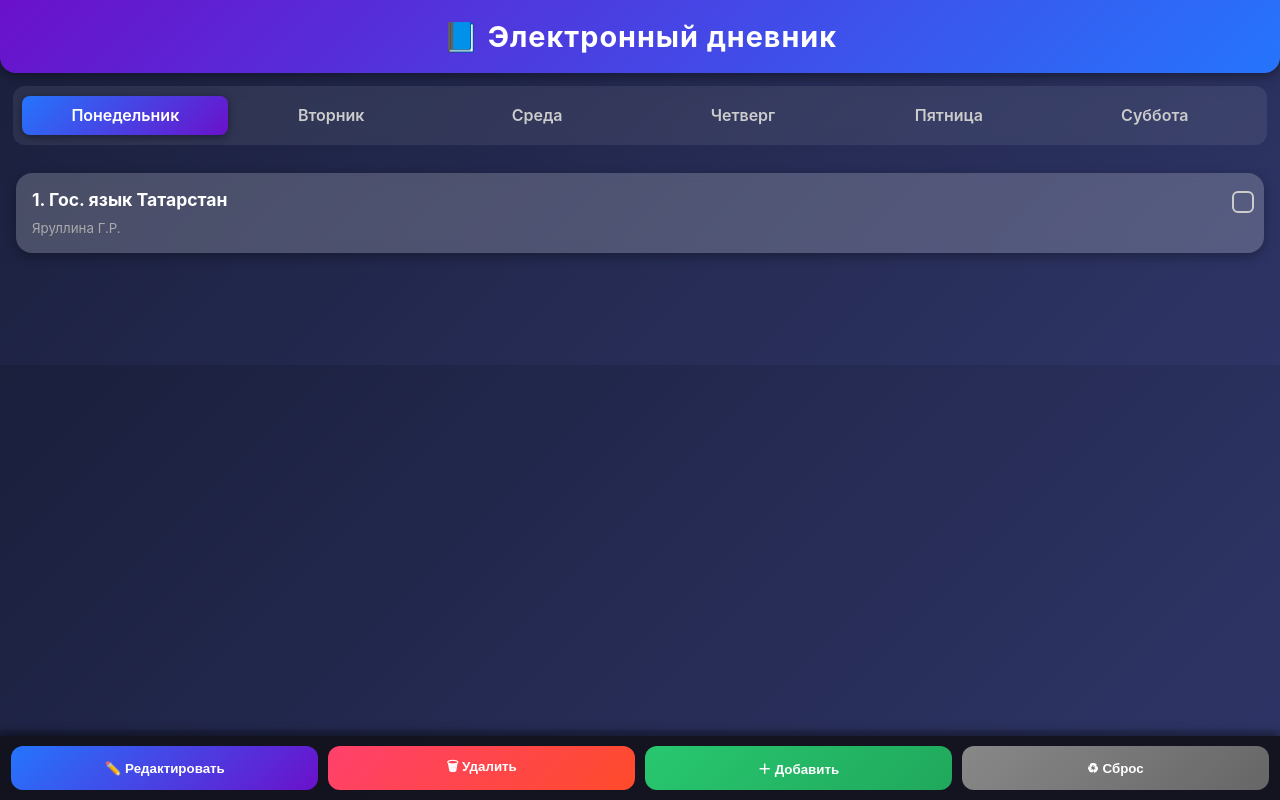
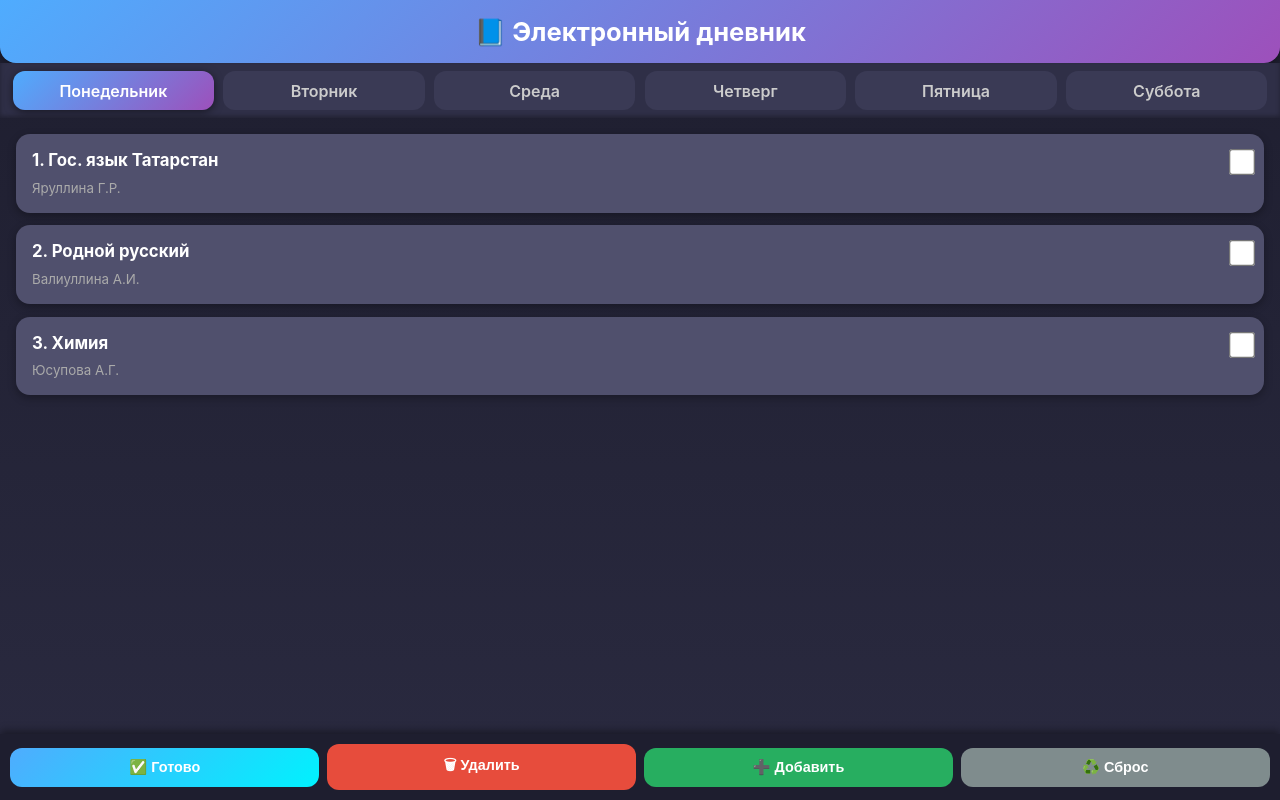
Before and after one commit to Romalakino/Dnevnik, a plain HTML site: page index.html in a window 1280 px wide. Both pictures are taken after a click on the button "✏️ Редактировать". Drawn offline with Linux system fonts and the light colour scheme.

Commit message:
Update index.html

```diff
--- a/index.html
+++ b/index.html
@@ -2,137 +2,134 @@
 <html lang="ru">
 <head>
   <meta charset="UTF-8">
-  <meta name="viewport" content="width=device-width, initial-scale=1.0">
-  <title>📘 Электронный дневник</title>
+  <meta name="viewport" content="width=device-width, initial-scale=1.0, maximum-scale=1.0, user-scalable=no">
+  <title>Электронный дневник</title>
   <style>
-    body {
+    /* Общий стиль */
+    html, body {
+      margin: 0;
+      padding: 0;
+      height: 100%;
       font-family: 'Inter', sans-serif;
-      margin: 0;
-      background: linear-gradient(135deg, #1a1f3c, #2e3566);
-      color: #eee;
-      -webkit-tap-highlight-color: transparent;
+      background: linear-gradient(180deg, #1e1e2f, #2a2a40);
+      color: #fff;
+      overflow-x: hidden;
     }
-    button { outline: none; border: none; }
+
     header {
-      background: linear-gradient(135deg, #6a11cb, #2575fc);
-      padding: 1.2rem;
+      background: linear-gradient(135deg, #4facfe, #9d50bb);
+      padding: 1rem;
       text-align: center;
       color: white;
-      font-size: 1.8rem;
+      font-size: 1.6rem;
       font-weight: bold;
-      letter-spacing: 1px;
-      box-shadow: 0 3px 12px rgba(0,0,0,0.4);
       border-bottom-left-radius: 16px;
       border-bottom-right-radius: 16px;
+      box-shadow: 0 2px 10px rgba(0,0,0,0.4);
     }
+
     .days {
       display: flex;
       overflow-x: auto;
-      padding: 0.6rem;
-      margin: 0.8rem;
-      background: rgba(255,255,255,0.08);
-      border-radius: 12px;
-      backdrop-filter: blur(6px);
+      background: #2f2f47;
+      padding: 0.5rem;
+      box-shadow: inset 0 -2px 4px rgba(0,0,0,0.3);
     }
+
     .day {
       flex: 1;
+      text-align: center;
       padding: 0.6rem;
-      text-align: center;
+      margin: 0 0.3rem;
+      border-radius: 12px;
+      background: #3a3a55;
+      color: #ccc;
       font-weight: 600;
       cursor: pointer;
-      border-radius: 8px;
-      transition: all 0.3s;
-      color: #ccc;
-      min-width: 100px;
+      transition: 0.3s;
+      white-space: nowrap;
     }
     .day.active {
-      background: linear-gradient(135deg, #2575fc, #6a11cb);
+      background: linear-gradient(135deg, #4facfe, #9d50bb);
       color: white;
-      box-shadow: 0 2px 8px rgba(0,0,0,0.4);
+      box-shadow: 0 2px 8px rgba(0,0,0,0.5);
     }
+
     .schedule {
       padding: 1rem;
-      padding-bottom: 6rem; /* Отступ снизу для видимости последнего предмета */
+      padding-bottom: 8rem; /* запас под нижнюю панель */
     }
+
     .lesson {
-      background: rgba(255,255,255,0.08);
-      margin-bottom: 1rem;
+      background: #3a3a55;
+      margin-bottom: 0.8rem;
       padding: 1rem;
-      border-radius: 16px;
-      backdrop-filter: blur(6px);
-      box-shadow: 0 4px 12px rgba(0,0,0,0.3);
-      cursor: pointer;
+      border-radius: 14px;
+      box-shadow: 0 3px 8px rgba(0,0,0,0.3);
       position: relative;
-      transition: transform 0.25s, background 0.3s;
+      transition: 0.3s;
     }
-    .lesson:hover { transform: translateY(-3px); }
     .lesson h4 {
       margin: 0 0 0.4rem 0;
-      font-size: 1.1rem;
-      color: #fff;
+      font-size: 1.05rem;
     }
-    .lesson small { color: #aaa; }
-    .lesson.edit-mode { background: rgba(255,255,255,0.2); }
+    .lesson small {
+      color: #aaa;
+    }
 
-    /* Кастомные чекбоксы */
+    .lesson.edit-mode {
+      background: #50506d;
+    }
+
     .edit-checkbox {
       position: absolute;
       top: 10px;
-      right: 10px;
-      appearance: none;
-      -webkit-appearance: none;
-      width: 22px;
-      height: 22px;
-      border: 2px solid #ccc;
-      border-radius: 6px;
-      background: transparent;
+      right: 12px;
+      width: 20px;
+      height: 20px;
+      accent-color: #4facfe; /* красивый цвет галочек */
+      transform: scale(1.3);
       cursor: pointer;
-      transition: all 0.25s;
-    }
-    .edit-checkbox:checked {
-      background: linear-gradient(135deg, #2575fc, #6a11cb);
-      border-color: #2575fc;
-      box-shadow: 0 0 6px rgba(37,117,252,0.6);
-    }
-    .edit-checkbox:checked::after {
-      content: "✔";
-      color: white;
-      font-size: 14px;
-      position: absolute;
-      top: 1px;
-      left: 4px;
     }
 
-    /* Нижняя панель кнопок */
+    /* Нижняя панель */
     .action-bar {
       position: fixed;
       bottom: 0;
       left: 0;
       right: 0;
-      background: rgba(20,20,30,0.95);
       display: flex;
       justify-content: space-around;
+      align-items: center;
+      background: #1e1e2f;
       padding: 0.6rem 0.4rem;
-      box-shadow: 0 -3px 10px rgba(0,0,0,0.4);
+      box-shadow: 0 -3px 8px rgba(0,0,0,0.4);
+      z-index: 999;
     }
+
     .action-btn {
       flex: 1;
-      margin: 0 0.3rem;
+      margin: 0 0.25rem;
+      border: none;
       border-radius: 12px;
-      background: linear-gradient(135deg, #2575fc, #6a11cb);
+      padding: 0.7rem;
+      font-weight: 600;
+      font-size: 0.9rem;
       color: white;
-      font-weight: 600;
-      padding: 0.7rem;
       cursor: pointer;
-      transition: transform 0.2s;
+      transition: 0.2s;
+      text-align: center;
+      white-space: nowrap;
     }
+
+    .edit-btn { background: linear-gradient(135deg,#4facfe,#00f2fe); }
+    .delete-btn { background: #e74c3c; }
+    .add-btn { background: #27ae60; }
+    .reset-btn { background: #7f8c8d; }
+
     .action-btn:active { transform: scale(0.95); }
-    .red { background: linear-gradient(135deg, #ff416c, #ff4b2b); }
-    .green { background: linear-gradient(135deg, #28c76f, #20a85c); }
-    .gray { background: linear-gradient(135deg, #888, #666); }
-    .hidden { display: none; }
 
-    /* Модалка */
+    /* Модальное окно */
     .modal {
       position: fixed;
       top: 0; left: 0;
@@ -141,38 +138,45 @@
       display: none;
       justify-content: center;
       align-items: center;
+      z-index: 1000;
     }
     .modal-content {
-      background: #2a2f4a;
-      padding: 1rem;
+      background: #2f2f47;
+      padding: 1.2rem;
       border-radius: 16px;
       width: 90%;
-      max-width: 400px;
+      max-height: 80%;
+      overflow-y: auto;
+      box-shadow: 0 4px 15px rgba(0,0,0,0.5);
       color: white;
-      animation: fadeIn 0.3s ease;
     }
-    @keyframes fadeIn {
-      from { opacity: 0; transform: translateY(20px); }
-      to { opacity: 1; transform: translateY(0); }
+    .modal-content h3 {
+      margin-top: 0;
     }
-    .modal-content h3 { margin-top: 0; }
     input, textarea {
       width: 100%;
-      padding: 0.5rem;
+      padding: 0.6rem;
       margin: 0.5rem 0;
+      border: none;
       border-radius: 8px;
-      border: none;
-      outline: none;
+      font-size: 1rem;
     }
-    textarea { resize: vertical; }
+    textarea { resize: none; min-height: 80px; }
+
     .close-btn {
-      background: #f44336;
-      color: white;
+      background: #e74c3c;
       border: none;
       padding: 0.5rem 1rem;
       border-radius: 8px;
+      color: white;
       cursor: pointer;
       float: right;
+    }
+
+    /* Убираем синюю подсветку на мобилках */
+    button, input, textarea {
+      outline: none !important;
+      -webkit-tap-highlight-color: transparent;
     }
   </style>
 </head>
@@ -181,15 +185,15 @@
   <div class="days" id="days"></div>
   <div class="schedule" id="schedule"></div>
 
-  <!-- Нижняя панель -->
+  <!-- Панель кнопок -->
   <div class="action-bar">
-    <button id="editBtn" class="action-btn">✏️ Редактировать</button>
-    <button id="deleteBtn" class="action-btn red hidden">🗑 Удалить</button>
-    <button id="addBtn" class="action-btn green hidden">＋ Добавить</button>
-    <button id="resetBtn" class="action-btn gray">♻ Сброс</button>
+    <button id="editBtn" class="action-btn edit-btn" onclick="toggleEditMode()">✏️ Редактировать</button>
+    <button id="deleteBtn" class="action-btn delete-btn hidden" onclick="deleteSelected()">🗑 Удалить</button>
+    <button id="addBtn" class="action-btn add-btn hidden" onclick="addLesson()">➕ Добавить</button>
+    <button id="resetBtn" class="action-btn reset-btn" onclick="resetData()">♻️ Сброс</button>
   </div>
 
-  <!-- Модалка -->
+  <!-- Модальное окно -->
   <div class="modal" id="modal">
     <div class="modal-content">
       <button class="close-btn" onclick="closeModal()">Закрыть</button>
@@ -197,110 +201,127 @@
       <textarea id="homework" placeholder="Домашнее задание"></textarea>
       <input type="date" id="deadline">
       <input type="number" id="grade" placeholder="Оценка (необязательно)">
-      <button onclick="saveLesson()" class="action-btn green">Сохранить</button>
+      <button class="action-btn edit-btn" onclick="saveLesson()">Сохранить</button>
     </div>
   </div>
 
   <script>
-    const daysOfWeek = ["Понедельник","Вторник","Среда","Четверг","Пятница","Суббота"];
+    const daysOfWeek = ["Понедельник", "Вторник", "Среда", "Четверг", "Пятница", "Суббота"];
+
     const defaultSchedule = {
-      "Понедельник":[{name:"Гос. язык Татарстан",teacher:"Яруллина Г.Р."}],
-      "Вторник":[{name:"Русский язык",teacher:"Вагапова А.Р."}],
-      "Среда":[{name:"Английский язык",teacher:"Кузнецова Н.В."}],
-      "Четверг":[{name:"История",teacher:"Башкирова Л.М."}],
-      "Пятница":[{name:"Алгебра",teacher:"Идиятуллина А.М."}],
-      "Суббота":[]
+      "Понедельник": [
+        {name: "Гос. язык Татарстан", teacher: "Яруллина Г.Р."},
+        {name: "Родной русский", teacher: "Валиуллина А.И."},
+        {name: "Химия", teacher: "Юсупова А.Г."}
+      ],
+      "Вторник": [
+        {name: "Русский язык", teacher: "Вагапова А.Р."},
+        {name: "Физика", teacher: "Галимуллин Н.Р."}
+      ],
+      "Среда": [],
+      "Четверг": [],
+      "Пятница": [],
+      "Суббота": []
     };
+
     let scheduleData = JSON.parse(localStorage.getItem("schedule")) || defaultSchedule;
     let currentDay = daysOfWeek[0];
     let editMode = false;
     let currentLessonIndex = null;
 
     function renderDays(){
-      const c=document.getElementById("days");
-      c.innerHTML="";
-      daysOfWeek.forEach(day=>{
-        const div=document.createElement("div");
-        div.className="day"+(day===currentDay?" active":"");
-        div.textContent=day;
-        div.onclick=()=>{currentDay=day;renderDays();renderSchedule();};
-        c.appendChild(div);
+      const daysContainer = document.getElementById("days");
+      daysContainer.innerHTML = "";
+      daysOfWeek.forEach(day => {
+        const div = document.createElement("div");
+        div.className = "day" + (day===currentDay ? " active":"");
+        div.textContent = day;
+        div.onclick = ()=>{currentDay=day; renderDays(); renderSchedule();};
+        daysContainer.appendChild(div);
       });
     }
 
     function renderSchedule(){
-      const container=document.getElementById("schedule");
-      container.innerHTML="";
+      const container = document.getElementById("schedule");
+      container.innerHTML = "";
       scheduleData[currentDay].forEach((lesson,i)=>{
-        const div=document.createElement("div");
-        div.className="lesson"+(editMode?" edit-mode":"");
-        div.innerHTML=`<h4>${i+1}. ${lesson.name}</h4><small>${lesson.teacher||""}</small>`;
+        const div = document.createElement("div");
+        div.className = "lesson" + (editMode ? " edit-mode" : "");
+        div.innerHTML = `<h4>${i+1}. ${lesson.name}</h4><small>${lesson.teacher||""}</small>`;
         if(editMode){
-          const cb=document.createElement("input");
-          cb.type="checkbox"; cb.className="edit-checkbox"; cb.dataset.index=i;
-          div.appendChild(cb);
+          const checkbox = document.createElement("input");
+          checkbox.type = "checkbox";
+          checkbox.className = "edit-checkbox";
+          checkbox.dataset.index = i;
+          div.appendChild(checkbox);
         } else {
-          div.onclick=()=>openModal(i);
+          div.onclick = ()=>openModal(i);
         }
         container.appendChild(div);
       });
     }
 
-    function openModal(index){
-      currentLessonIndex=index;
-      const lesson=scheduleData[currentDay][index];
-      document.getElementById("modalTitle").textContent=lesson.name;
-      document.getElementById("homework").value=lesson.homework||"";
-      document.getElementById("deadline").value=lesson.deadline||"";
-      document.getElementById("grade").value=lesson.grade||"";
-      document.getElementById("modal").style.display="flex";
-    }
-    function closeModal(){ document.getElementById("modal").style.display="none"; }
-    function saveLesson(){
-      const lesson=scheduleData[currentDay][currentLessonIndex];
-      lesson.homework=document.getElementById("homework").value;
-      lesson.deadline=document.getElementById("deadline").value;
-      lesson.grade=document.getElementById("grade").value;
-      localStorage.setItem("schedule",JSON.stringify(scheduleData));
-      closeModal(); renderSchedule();
+    function toggleEditMode(){
+      editMode = !editMode;
+      document.getElementById("deleteBtn").classList.toggle("hidden", !editMode);
+      document.getElementById("addBtn").classList.toggle("hidden", !editMode);
+      document.getElementById("editBtn").textContent = editMode ? "✅ Готово" : "✏️ Редактировать";
+      renderSchedule();
     }
 
-    function toggleEditMode(){
-      editMode=!editMode;
-      document.getElementById("deleteBtn").classList.toggle("hidden",!editMode);
-      document.getElementById("addBtn").classList.toggle("hidden",!editMode);
+    function deleteSelected(){
+      if(!confirm("Удалить выбранные уроки?")) return;
+      const checkboxes = document.querySelectorAll(".edit-checkbox:checked");
+      const indices = Array.from(checkboxes).map(cb => parseInt(cb.dataset.index));
+      scheduleData[currentDay] = scheduleData[currentDay].filter((_,i)=>!indices.includes(i));
+      localStorage.setItem("schedule", JSON.stringify(scheduleData));
       renderSchedule();
     }
-    function deleteSelected(){
-      const boxes=document.querySelectorAll(".edit-checkbox:checked");
-      if(boxes.length===0)return alert("Ничего не выбрано!");
-      if(!confirm("Удалить выбранные уроки?"))return;
-      const idx=Array.from(boxes).map(b=>parseInt(b.dataset.index));
-      scheduleData[currentDay]=scheduleData[currentDay].filter((_,i)=>!idx.includes(i));
-      localStorage.setItem("schedule",JSON.stringify(scheduleData));
+
+    function addLesson(){
+      const name = prompt("Введите название урока:");
+      if(!name) return;
+      const teacher = prompt("Введите учителя:");
+      scheduleData[currentDay].push({name, teacher});
+      localStorage.setItem("schedule", JSON.stringify(scheduleData));
       renderSchedule();
     }
-    function addLesson(){
-      const name=prompt("Введите название урока:"); if(!name)return;
-      const teacher=prompt("Введите фамилию учителя:")||"";
-      scheduleData[currentDay].push({name,teacher});
-      localStorage.setItem("schedule",JSON.stringify(scheduleData));
-      renderSchedule();
-    }
-    function resetSchedule(){
-      if(confirm("Сбросить расписание к исходному?")){
-        scheduleData=JSON.parse(JSON.stringify(defaultSchedule));
-        localStorage.setItem("schedule",JSON.stringify(scheduleData));
-        renderDays(); renderSchedule();
+
+    function resetData(){
+      if(confirm("Сбросить расписание к дефолту?")){
+        scheduleData = JSON.parse(JSON.stringify(defaultSchedule));
+        localStorage.setItem("schedule", JSON.stringify(scheduleData));
+        renderDays();
+        renderSchedule();
       }
     }
 
-    document.getElementById("editBtn").onclick=toggleEditMode;
-    document.getElementById("deleteBtn").onclick=deleteSelected;
-    document.getElementById("addBtn").onclick=addLesson;
-    document.getElementById("resetBtn").onclick=resetSchedule;
+    function openModal(index){
+      currentLessonIndex = index;
+      const lesson = scheduleData[currentDay][index];
+      document.getElementById("modalTitle").textContent = lesson.name;
+      document.getElementById("homework").value = lesson.homework||"";
+      document.getElementById("deadline").value = lesson.deadline||"";
+      document.getElementById("grade").value = lesson.grade||"";
+      document.getElementById("modal").style.display = "flex";
+    }
 
-    renderDays(); renderSchedule();
+    function closeModal(){
+      document.getElementById("modal").style.display = "none";
+    }
+
+    function saveLesson(){
+      const lesson = scheduleData[currentDay][currentLessonIndex];
+      lesson.homework = document.getElementById("homework").value;
+      lesson.deadline = document.getElementById("deadline").value;
+      lesson.grade = document.getElementById("grade").value;
+      localStorage.setItem("schedule", JSON.stringify(scheduleData));
+      closeModal();
+      renderSchedule();
+    }
+
+    renderDays();
+    renderSchedule();
   </script>
 </body>
 </html>
```
